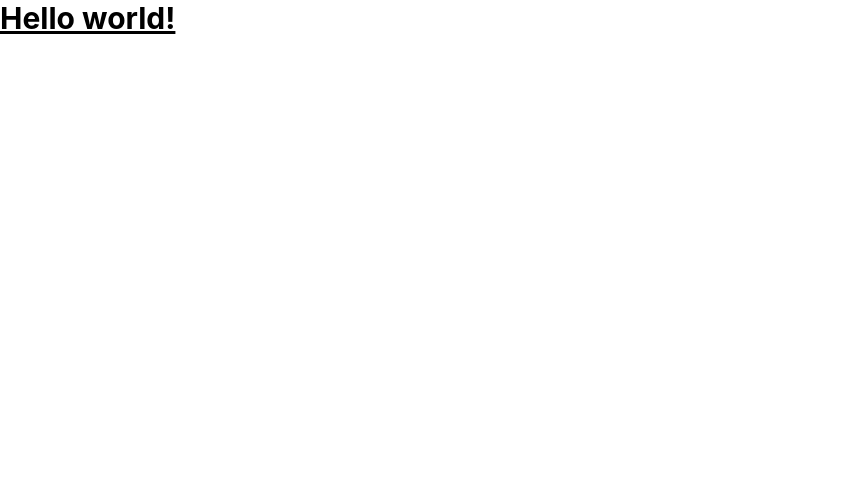
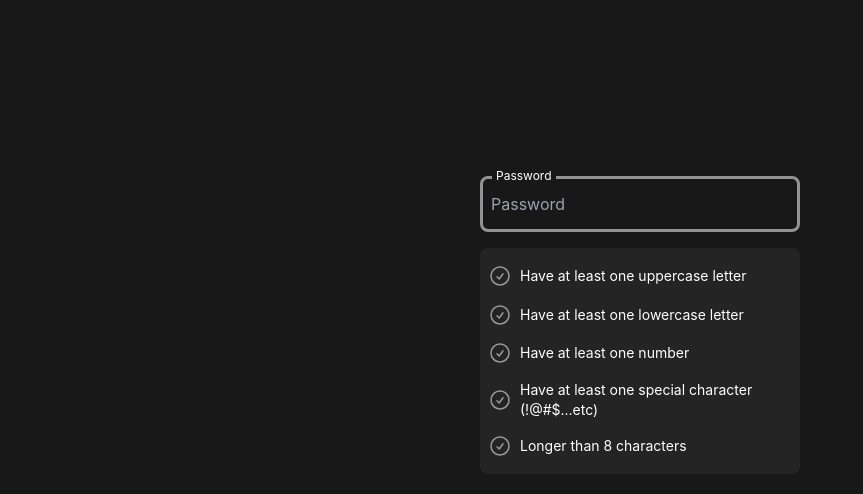
Before and after one commit to nomentech/aha-frontend-exam, a React (Create React App) app: page / in a window 1280 px wide. Shown: the top 494 px of the page, without its empty margins (0-863 px from the left). Built offline with nearby package versions, Linux system fonts and the light colour scheme.

Commit message:
finish exam1, password input

```diff
--- a/src/App.tsx
+++ b/src/App.tsx
@@ -1,5 +1,109 @@
+import { useState } from 'react'
+
 function App() {
-  return <h1 className='text-3xl font-bold underline'>Hello world!</h1>
+  const [options, setOptions] = useState([
+    {
+      check: false,
+      content: 'Have at least one uppercase letter',
+      validator: (value: string) => new RegExp('[A-Z]').test(value),
+    },
+    {
+      check: false,
+      content: 'Have at least one lowercase letter',
+      validator: (value: string) => new RegExp('[a-z]').test(value),
+    },
+    {
+      check: false,
+      content: 'Have at least one number',
+      validator: (value: string) => new RegExp('[0-9]').test(value),
+    },
+    {
+      check: false,
+      content: 'Have at least one special character (!@#$...etc)',
+      validator: (value: string) =>
+        new RegExp('[!@#$%^&*(),.?":{}|<>]').test(value),
+    },
+    {
+      check: false,
+      content: 'Longer than 8 characters',
+      validator: (value: string) => value.length > 8,
+    },
+  ])
+
+  const MenuOption = ({ check, content }: any) => (
+    <div className='flex flex-row items-center'>
+      <div className='w-6 h-6 mx-2'>
+        {check ? (
+          <svg
+            xmlns='http://www.w3.org/2000/svg'
+            viewBox='0 0 24 24'
+            fill='currentColor'
+            className='w-6 h-6 text-secondary'
+          >
+            <path
+              fillRule='evenodd'
+              d='M2.25 12c0-5.385 4.365-9.75 9.75-9.75s9.75 4.365 9.75 9.75-4.365 9.75-9.75 9.75S2.25 17.385 2.25 12zm13.36-1.814a.75.75 0 10-1.22-.872l-3.236 4.53L9.53 12.22a.75.75 0 00-1.06 1.06l2.25 2.25a.75.75 0 001.14-.094l3.75-5.25z'
+              clipRule='evenodd'
+            />
+          </svg>
+        ) : (
+          <svg
+            xmlns='http://www.w3.org/2000/svg'
+            fill='none'
+            viewBox='0 0 24 24'
+            strokeWidth={1.5}
+            stroke='currentColor'
+            className='w-6 h-6 text-customgray'
+          >
+            <path
+              strokeLinecap='round'
+              strokeLinejoin='round'
+              d='M9 12.75L11.25 15 15 9.75M21 12a9 9 0 11-18 0 9 9 0 0118 0z'
+            />
+          </svg>
+        )}
+      </div>
+      <span className='text-sm'>{content}</span>
+    </div>
+  )
+
+  const changeHandler = ({ target }: any) => {
+    setOptions((options) =>
+      options.map((option) => {
+        option.check = option.validator(target.value)
+        return option
+      })
+    )
+  }
+
+  return (
+    <div className='flex mt-40'>
+      <div className='mx-auto w-80 text-white'>
+        <div>
+          <div className='relative top-2 left-3 px-1 text-xs w-fit bg-customblack '>
+            Password
+          </div>
+          <input
+            className='px-2 h-14 rounded-lg w-full
+                      bg-customblack border-[3px] border-customgray
+                      hover:border-white focus:outline-none focus:border-primary'
+            type='password'
+            placeholder='Password'
+            onChange={changeHandler}
+          />
+        </div>
+        <div className='h-[226px] py-4 mt-4 flex flex-col justify-between rounded-lg bg-[#242424]'>
+          {options.map((option, index) => (
+            <MenuOption
+              key={index}
+              check={option.check}
+              content={option.content}
+            />
+          ))}
+        </div>
+      </div>
+    </div>
+  )
 }
 
 export default App
--- a/src/index.css
+++ b/src/index.css
@@ -4,9 +4,9 @@
 
 body {
   margin: 0;
+  background-color: #181818;
   font-family: -apple-system, BlinkMacSystemFont, 'Segoe UI', 'Roboto', 'Oxygen',
-    'Ubuntu', 'Cantarell', 'Fira Sans', 'Droid Sans', 'Helvetica Neue',
-    sans-serif;
+    'Ubuntu', 'Cantarell', 'Fira Sans', 'Droid Sans', 'Helvetica Neue', sans-serif;
   -webkit-font-smoothing: antialiased;
   -moz-osx-font-smoothing: grayscale;
 }
--- a/tailwind.config.js
+++ b/tailwind.config.js
@@ -4,7 +4,14 @@ module.exports = {
     "./src/**/*.{js,jsx,ts,tsx}"
   ],
   theme: {
-    extend: {},
+    extend: {
+      colors: {
+        customblack: "#181818",
+        customgray: "#FFF8",
+        primary: "#00A3FF",
+        secondary: "#00D1FF"
+      }
+    },
   },
   plugins: [],
 }
```
